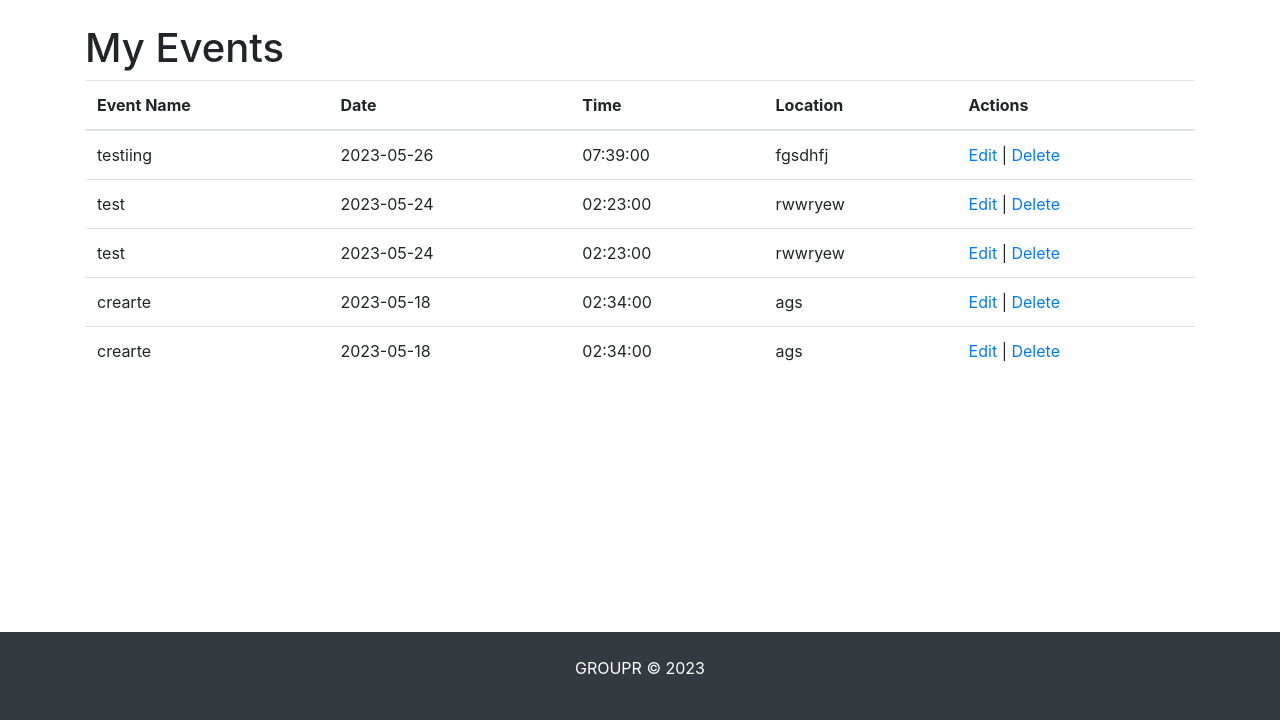
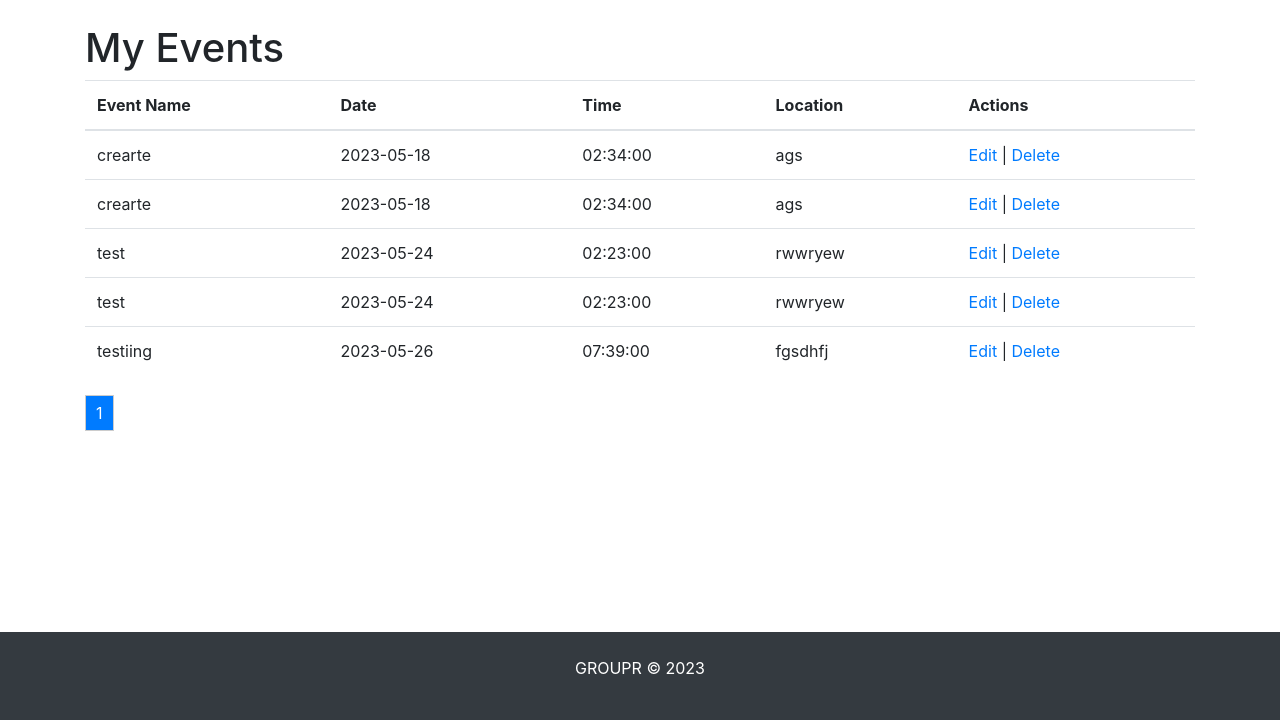
Before and after one commit to Yaj-t/EventWebsite, a PHP site: page /myEvents.php in a window 1280 px wide. Shown: the part 80-800 px from the top of the page. Run offline with PHP 8.4, Linux system fonts and the light colour scheme; a user stored in the database is signed in; data comes from the database, SQL or seed files in the repository; some libraries are stand-ins or nearby versions.

Commit message:
my events can only show 10 events at a time

```diff
--- a/login.php
+++ b/login.php
@@ -1,3 +1,4 @@
+<?php
 if ($_SERVER["REQUEST_METHOD"] == "POST") {
 
     session_start();
@@ -36,7 +37,7 @@ if ($result->num_rows == 1) {
     // Close database connection
     $conn->close();
 }
-
+?>
 
 <!DOCTYPE html>
 <html>
--- a/myEvents.php
+++ b/myEvents.php
@@ -1,28 +1,3 @@
-<?php
-session_start();
-// Check if the user is not logged in
-if (!isset($_SESSION["email"])) {
-  header("location: logout.php");
-}
-
-// Display success message
-if (isset($_SESSION['message'])) {
-    echo '<div class="alert success">';
-    echo $_SESSION['message'];
-    echo '</div>';
-
-    unset($_SESSION['message']);
-}
-
-// Display error message
-if (isset($_SESSION['error'])) {
-    echo '<div class="alert error">';
-    echo $_SESSION['error'];
-    echo '</div>';
-
-    unset($_SESSION['error']);
-}
-?>
 <!DOCTYPE html>
 <html lang="en">
 <head>
@@ -46,19 +21,58 @@ if (isset($_SESSION['error'])) {
       color: white;
       padding: 20px;
     }
+
+    .pagination {
+      margin-top: 20px;
+    }
+
+    .pagination a {
+      display: inline-block;
+      padding: 5px 10px;
+      margin-right: 5px;
+      background-color: #f4f4f4;
+      border: 1px solid #ccc;
+      color: #333;
+      text-decoration: none;
+    }
+
+    .pagination a:hover {
+      background-color: #ddd;
+    }
+
+    .pagination .active {
+      background-color: #007bff;
+      color: #fff;
+    }
   </style>
 </head>
 <body>
-    <?php include 'navbar.php'; ?>
+    <?php session_start(); include 'navbar.php'; ?>
     <div class="content container mt-4">
         <h1>My Events</h1>
         <?php
-        include 'config.php';
-
         $userId = $_SESSION['user_id'];
         $currentDate = date("Y-m-d");
-        $sql = "SELECT * FROM events WHERE user_id = $userId ORDER BY date DESC";
+        $limit = 10; // Maximum number of events per page
 
+        // Get the total count of events
+        include'config.php';
+        $countSql = "SELECT COUNT(*) AS total FROM events WHERE user_id = $userId";
+        $countResult = $conn->query($countSql);
+        $row = $countResult->fetch_assoc();
+        $totalEvents = $row['total'];
+
+        // Calculate the number of pages
+        $totalPages = ceil($totalEvents / $limit);
+
+        // Get the current page from the URL parameter
+        $currentPage = isset($_GET['page']) ? $_GET['page'] : 1;
+
+        // Calculate the offset for the events query
+        $offset = ($currentPage - 1) * $limit;
+
+        // Retrieve events for the current page
+        $sql = "SELECT * FROM events WHERE user_id = $userId ORDER BY date LIMIT $limit OFFSET $offset";
         $result = $conn->query($sql);
 
         if ($result->num_rows > 0) {
@@ -87,12 +101,29 @@ if (isset($_SESSION['error'])) {
                         </td>
                     </tr>';
                 // Include edit event modal
-                include'editEvent.php';
+                include 'editEvent.php';
                 // Include delete event modal
-                include'deleteEvent.php';
+                include 'deleteEvent.php';
             }
 
             echo '</tbody></table>';
+
+            // Display pagination buttons
+            echo '<div class="pagination">';
+            if ($currentPage > 1) {
+                echo '<a href="?page=' . ($currentPage - 1) . '">Prev</a>';
+            }
+            for ($i = 1; $i <= $totalPages; $i++) {
+                if ($i == $currentPage) {
+                    echo '<a href="?page=' . $i . '" class="active">' . $i . '</a>';
+                } else {
+                    echo '<a href="?page=' . $i . '">' . $i . '</a>';
+                }
+            }
+            if ($currentPage < $totalPages) {
+                echo '<a href="?page=' . ($currentPage + 1) . '">Next</a>';
+            }
+            echo '</div>';
         } else {
             echo 'No events found.';
         }
@@ -101,9 +132,8 @@ if (isset($_SESSION['error'])) {
         ?>
     </div>
     <div class="footer">
-        <?php include'footer.html';?>
+        <?php include 'footer.html'; ?>
     </div>
-
 
     <script src="https://code.jquery.com/jquery-3.5.1.slim.min.js"></script>
     <script src="https://cdn.jsdelivr.net/npm/@popperjs/core@1.16.0/dist/umd/popper.min.js"></script>
```
Lines whose indentation alone changed are shown as unchanged.
